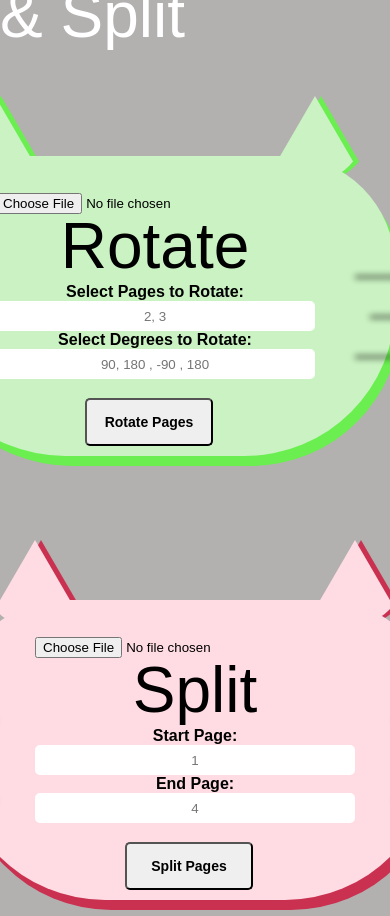
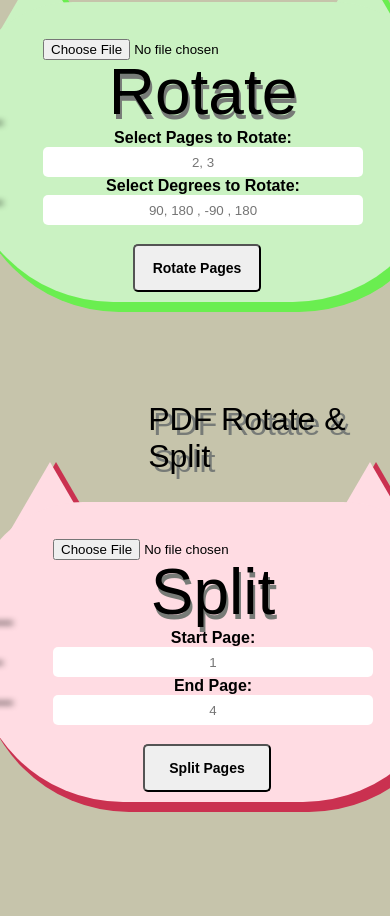
Before and after one commit to lookmhen/pdftools, a Flask app: page / in a window 390 px wide; the page is wider, and only the part inside the window is pictured. After the commit the page ends 812 px from the top of that part, so only its background shows below. Run offline with Flask 3, Linux system fonts and the light colour scheme; some web fonts are replaced.

Commit message:
modify UI

```diff
--- /dev/null
+++ b/static/script.js
@@ -0,0 +1,28 @@
+// Get reference to the drop area and the list element where file names will be displayed
+const dropArea = document.getElementById('rotate-app');
+const fileList = document.getElementById('split-app');
+
+// Add event listeners for drag and drop events
+['dragenter', 'dragover', 'dragleave', 'drop'].forEach(eventName => {
+  dropArea.addEventListener(eventName, e => {
+    e.preventDefault(); // Prevent default behavior of the browser for these events
+    e.stopPropagation(); // Stop the event from propagating further
+
+    // Toggle 'drag-over' class based on the event type
+    if (eventName === 'dragenter' || eventName === 'dragover') {
+      dropArea.classList.add('drag-over');
+    } else {
+      dropArea.classList.remove('drag-over');
+    }
+
+    // If the event is 'drop', handle the dropped files
+    if (eventName === 'drop') {
+      handleFiles(e.dataTransfer.files); // Pass the dropped files to the handleFiles function
+    }
+  }, false);
+});
+
+// Add event listener for when files are selected through the file input element
+document.getElementById('fileElem').addEventListener('change', function() {
+  handleFiles(this.files); // Pass the selected files to the handleFiles function
+});
--- a/static/style.css
+++ b/static/style.css
@@ -1,6 +1,4 @@
-@import url('https://fonts.googleapis.com/css2?family=Madimi+One&display=swap');
-
-
+@import url("https://fonts.googleapis.com/css2?family=Madimi+One&display=swap");
 
 * {
   font-family: "Madimi One", sans-serif;
@@ -16,35 +14,37 @@ body {
   flex-direction: column;
   justify-content: center;
   align-items: center;
-    background: rgb(179, 176, 176);
+  background: #c6c4ab;
   height: 100vh;
-    overflow: hidden;
-
-}
-body h1 {
-    font-size: 4rem;
-    color: black;
+  overflow: auto;
 }
 
-.title{
-    margin-top: 1rem;
+h1 {
+  font-size: 4rem;
 }
 
+.title {
+  color: black;
+  text-shadow: 5px 5px #777b77;
+}
 
+.label-title {
+  margin-top: 1rem;
+  text-shadow: 2px 5px #777b77;
+}
 
-input[type=text] {
+input[type="text"] {
   height: 30px;
   border-radius: 5px;
   outline: none;
   border: none;
-
 }
 
-input[type=file] {
+input[type="file"] {
   position: absolute;
 }
 
-input[type=text]::placeholder {
+input[type="text"]::placeholder {
   text-align: center;
 }
 
@@ -63,12 +63,11 @@ button {
   cursor: pointer;
 }
 
-
-#rotate-app button:active{
+#rotate-app button:active {
   background-color: #6aee50;
 }
 
-#split-app button:active{
+#split-app button:active {
   background-color: #ca3150;
 }
 
@@ -82,10 +81,10 @@ label {
   position: relative;
   justify-content: center;
   align-items: center;
-    margin: 1.5rem;
-    height: auto;
-    flex-wrap: wrap;
-    gap: 3rem;
+  /* margin:5rem; */
+  height: 60%;
+  width: 100%;
+  gap: 6rem;
 }
 
 form {
@@ -107,7 +106,7 @@ form {
   text-align: center;
   width: 30rem;
   height: 300px;
-    background: #CAF2C2;
+  background: #caf2c2;
   border-radius: 110px 110px 150px 150px;
   margin-top: 5rem;
   margin-right: 5rem;
@@ -116,24 +115,23 @@ form {
 }
 
 /* Cat Ear shape */
-#rotate-app::before{
+#rotate-app::before {
   content: "";
   position: absolute;
   width: 0;
   height: 0;
-    top: -60px;
-    left: 30px;
+  top: -40px;
+  left: 27px;
   border-radius: 20px 20px 60px 50px;
   border-left: 50px solid transparent;
   border-right: 50px solid transparent;
-    border-bottom: 86.6px solid #CAF2C2;
-    filter: drop-shadow(320px 0 0 #CAF2C2) drop-shadow(6px 0 0 #6aee50);
+  border-bottom: 86.6px solid #caf2c2;
+  filter: drop-shadow(320px 0 0 #caf2c2) drop-shadow(6px 0 0 #6aee50);
   z-index: -1;
-
 }
 
 /* หนวดแมว */
-#rotate-app::after{
+#rotate-app::after {
   content: "";
   position: absolute;
   width: 70px;
@@ -142,12 +140,10 @@ form {
   left: -30px;
   filter: blur(3px);
   background: #000000;
-    box-shadow: 470px 0 #000000,-10px 40px #000000 ,0px 80px #000000,485px 40px #000000,470px 80px #000000;
+  box-shadow: 470px 0 #000000, -10px 40px #000000, 0px 80px #000000,
+    485px 40px #000000, 470px 80px #000000;
   z-index: 1;
-
 }
-
-
 
 #split-app {
   display: flex;
@@ -157,32 +153,31 @@ form {
   text-align: center;
   width: 30rem;
   height: 300px;
+  margin-top: 10rem;
   margin-bottom: 10rem;
   background: #ffdce3;
   border-radius: 110px 110px 150px 150px;
-    margin: 1rem;
   box-shadow: 6px 10px #ca3150;
 }
 
 /* Cat Ear shape */
-#split-app::before{
+#split-app::before {
   content: "";
   position: absolute;
   width: 0;
   height: 0;
-    top: -60px;
-    left: 30px;
+  top: -40px;
+  left: 27px;
   border-radius: 20px 20px 60px 50px;
   border-left: 50px solid transparent;
   border-right: 50px solid transparent;
   border-bottom: 86.6px solid #ffdce3;
   filter: drop-shadow(320px 0 0 #ffdce3) drop-shadow(6px 0 0 #ca3150);
   z-index: -1;
-
 }
 
 /* หนวดแมว */
-#split-app::after{
+#split-app::after {
   content: "";
   position: absolute;
   width: 70px;
@@ -191,8 +186,35 @@ form {
   left: -30px;
   filter: blur(3px);
   background: #000000;
-    box-shadow: 470px 0 #000000,-10px 40px #000000 ,0px 80px #000000,485px 40px #000000,470px 80px #000000;
+  box-shadow: 470px 0 #000000, -10px 40px #000000, 0px 80px #000000,
+    485px 40px #000000, 470px 80px #000000;
   text-shadow: #a4a6a4;
   z-index: 1;
+}
 
+@media (max-width: 1180px) {
+  .container {
+    flex-direction: column;
+    gap: 0;
+    margin-left: 6rem;
   }
+
+  .title {
+    position: absolute;
+    font-size: 2rem;
+    margin-top: 5rem;
+    top: 38%;
+    left: 38%;
+  }
+
+  #rotate-app {
+    margin-top:20rem ;
+   margin-bottom: 20rem;
+  }
+
+  #split-app {
+    margin-top:5rem ;
+    top: -200px;
+    left: -30px;
+  }
+}
--- a/templates/index.html
+++ b/templates/index.html
@@ -8,13 +8,13 @@
 
 </head>
 <body>
-    <h1 style="color:white">PDF Rotate & Split</h1>
+    <h1 class="title">PDF Rotate & Split</h1>
     <div class="container">
 
         <div id="rotate-app">
             <form action="/rotate" method="post" enctype="multipart/form-data">
-                <h1 class="title">Rotate</h1>
-                <input type="file" name="pdf_file" accept=".pdf" required>
+                <h1 class="label-title">Rotate</h1>
+                <input type="file" id="rotate-input" name="pdf_file" accept=".pdf" required>
                 <label for="page_numbers">Select Pages to Rotate:</label>
                 <input type="text" name="page_numbers" placeholder="2, 3" required>
 
@@ -27,7 +27,7 @@
 
         <div id="split-app">
             <form action="/split" method="post" enctype="multipart/form-data">
-                <h1 class="title">Split</h1>
+                <h1 class="label-title">Split</h1>
                 <input type="file" name="pdf_file" accept=".pdf" required>
 
                 <label for="start_page">Start Page:</label>
@@ -41,6 +41,7 @@
         </div>
 
     </div>
+    <script src="{{url_for('static',filename='script.js')}}"></script>
+</body>
 
-</body>
 </html>
```
Lines whose indentation alone changed are shown as unchanged.
